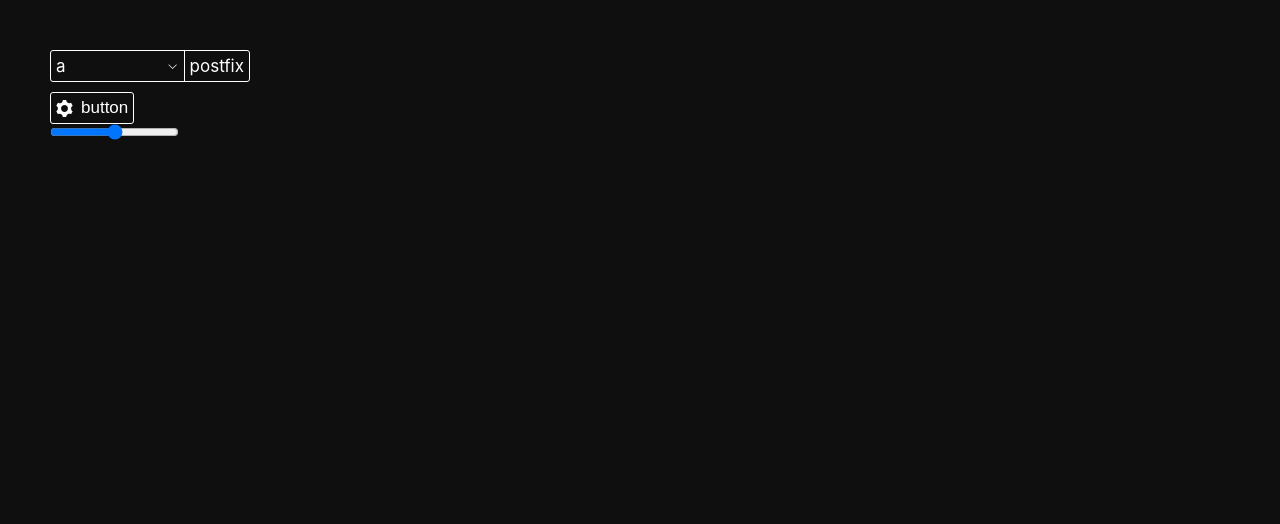
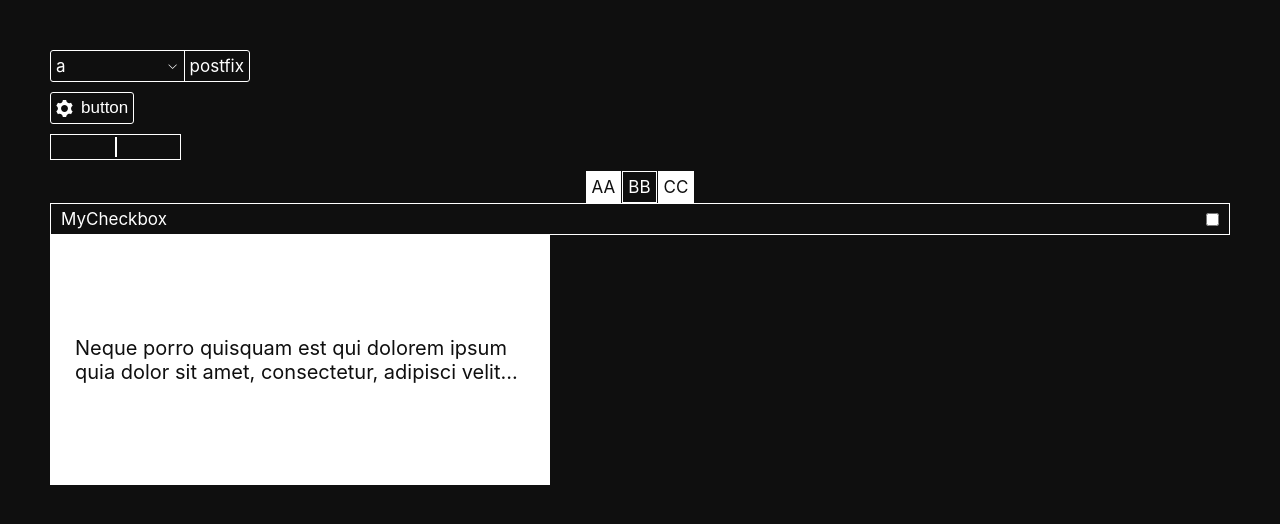
Before and after one commit to orwa97/Muqtatif, a React (Create React App) app: page / in a window 1280 px wide. Shown: the top 524 px of the page. Built offline with nearby package versions, Linux system fonts and the light colour scheme.

Commit message:
Checkbox + quoteArea components

```diff
--- a/src/App.js
+++ b/src/App.js
@@ -3,6 +3,9 @@ import { ReactComponent as Settings } from "./images/SVG/cog.svg";
 import Button from "./components/button/Button";
 import Select from "./components/Select/Select";
 import Slider from "./components/slider/Slider";
+import RadioButtonsGroup from "./components/radioButtonsGroup/RadioButtonsGroup";
+import Checkbox from "./components/checkbox/Checkbox";
+import QuoteArea from "./components/quoteArea/QuoteArea";
 
 function App() {
   return (
@@ -12,6 +15,17 @@ function App() {
         button
       </Button>
       <Slider />
+      <RadioButtonsGroup
+        label={[
+          { option: "AA", id: "op1" },
+          { option: "BB", id: "op2", checkedByDefault: true },
+          { option: "CC", id: "op3" },
+        ]}
+      />
+      <Checkbox
+        checkbox={{ id: "CBx", name: "myCheckbox", label: "MyCheckbox" }}
+      />
+      <QuoteArea />
     </Fragment>
   );
 }
--- a/src/components/button/Button.scss
+++ b/src/components/button/Button.scss
@@ -1,3 +1,8 @@
+*,
+*:before,
+*:after {
+  box-sizing: border-box;
+}
 .btn {
   display: flex;
   justify-content: center;
--- /dev/null
+++ b/src/components/checkbox/Checkbox.jsx
@@ -0,0 +1,17 @@
+import classes from "./Checkbox.module.scss";
+const Checkbox = (props) => {
+  return (
+    <div className={classes.checkboxContainer}>
+      <label className={classes.checkboxLabel} for={props.checkbox.id}>
+        {props.checkbox.label}
+      </label>
+      <input
+        type="checkbox"
+        id={props.checkbox.id}
+        name={props.checkbox.name}
+      />
+    </div>
+  );
+};
+
+export default Checkbox;
--- /dev/null
+++ b/src/components/checkbox/Checkbox.module.scss
@@ -0,0 +1,36 @@
+*,
+*:before,
+*:after {
+  box-sizing: border-box;
+  padding: 0;
+  margin: 0;
+}
+
+.checkboxContainer {
+  width: 100%;
+  height: auto;
+  border: 1px solid #fff;
+  background-color: transparent;
+  display: flex;
+  justify-content: space-between;
+  padding: 0.5rem 1rem;
+  align-items: center;
+
+  input[type="checkbox"] {
+    // appearance: none;
+
+    // &::after {
+    //   content: "";
+    //   display: flex;
+    //   width: 1.5rem;
+    //   height: 1.5rem;
+    //   border-radius: 0.75rem;
+    //   background-color: #fff;
+    // }
+  }
+}
+
+.checkboxLabel {
+  font-size: 1.7rem;
+  width: 100%;
+}
--- /dev/null
+++ b/src/components/quoteArea/QuoteArea.jsx
@@ -0,0 +1,13 @@
+import classes from "./QuoteArea.module.scss";
+const QuoteArea = () => {
+  return (
+    <div className={classes.quoteArea}>
+      <p className={classes.quote}>
+        Neque porro quisquam est qui dolorem ipsum quia dolor sit amet,
+        consectetur, adipisci velit...
+      </p>
+    </div>
+  );
+};
+
+export default QuoteArea;
--- /dev/null
+++ b/src/components/quoteArea/QuoteArea.module.scss
@@ -0,0 +1,17 @@
+.quoteArea {
+  &,
+  p {
+    display: flex;
+    justify-content: center;
+    align-items: center;
+  }
+  width: 50rem;
+  height: 25rem;
+  background-color: #fff;
+  padding: 2.5rem;
+}
+
+.quote {
+  font-size: 2rem;
+  color: rgb(15, 15, 15);
+}
--- /dev/null
+++ b/src/components/radioButtonsGroup/RadioButtonsGroup.jsx
@@ -0,0 +1,26 @@
+import "./RadioButtonsGroup.scss";
+const RadioButtonsGroup = (props) => {
+  const labels = props.label.map((item, i) => {
+    return (
+      <div className="radioBtn">
+        {item.checkedByDefault ? (
+          <input
+            type="radio"
+            id={`btn-${item.id}`}
+            name="btn"
+            checked="checked"
+          ></input>
+        ) : (
+          <input type="radio" id={`btn-${item.id}`} name="btn"></input>
+        )}
+
+        <label className="radio-label" for={`btn-${item.id}`}>
+          {item.option}
+        </label>
+      </div>
+    );
+  });
+  return <div className="radioBtnBox">{labels}</div>;
+};
+
+export default RadioButtonsGroup;
--- /dev/null
+++ b/src/components/radioButtonsGroup/RadioButtonsGroup.scss
@@ -0,0 +1,54 @@
+*,
+*:before,
+*:after {
+  box-sizing: border-box;
+  padding: 0;
+  margin: 0;
+}
+.radioBtnBox {
+  &,
+  .radioBtn {
+    display: flex;
+    justify-content: center;
+    align-items: center;
+  }
+  // background-color: transparent;
+  margin-top: 1rem;
+  // position: absolute;
+  width: 100%;
+  height: auto;
+}
+
+.radio-label {
+  font-size: 1.7rem;
+  color: rgb(15, 15, 15);
+  margin-right: 0.1rem;
+  height: 100%;
+  width: auto;
+  padding: 0.5rem;
+  cursor: pointer;
+  background-color: #fff;
+  border: 1px solid #fff;
+  // border-right: 1px solid rgb(15, 15, 15);
+
+  // &:hover {
+  //   background-color: rgba(255, 255, 255, 0.1);
+  //   color: #fff;
+  // }
+}
+
+.radioBtn:last-of-type .radio-label {
+  // border-right: 1px solid #fff;
+  margin-right: 0;
+}
+
+input[type="radio"] {
+  opacity: 0;
+  width: 0;
+  height: 0;
+}
+
+input[type="radio"]:checked + .radio-label {
+  background-color: transparent;
+  color: #fff;
+}
--- a/src/components/slider/Slider.scss
+++ b/src/components/slider/Slider.scss
@@ -1,14 +1,31 @@
-input [type="range"] {
+*,
+*:before,
+*:after {
+  box-sizing: border-box;
+}
+input[type="range"] {
+  height: 26px;
   -webkit-appearance: none;
-  appearance: none;
-  outline: none;
-  height: 3rem;
+  margin-top: 1rem;
+  width: auto;
+  background-color: transparent;
+  border: 1px solid #fff;
+
+  &::-webkit-slider-runnable-track {
+    width: 100%;
+    height: 20px;
+    cursor: pointer;
+  }
 
   &::-webkit-slider-thumb {
+    height: 20px;
+    width: 2px;
+    background: #ffffff;
+    cursor: pointer;
     -webkit-appearance: none;
   }
 
-  &::-ms-track {
-    background: transparent;
+  &:focus::-webkit-slider-runnable-track {
+    background: rgba(255, 255, 255, 0.1);
   }
 }
```
Also changed, not shown: src/components/Select/Select.scss (+1 -1 lines).
